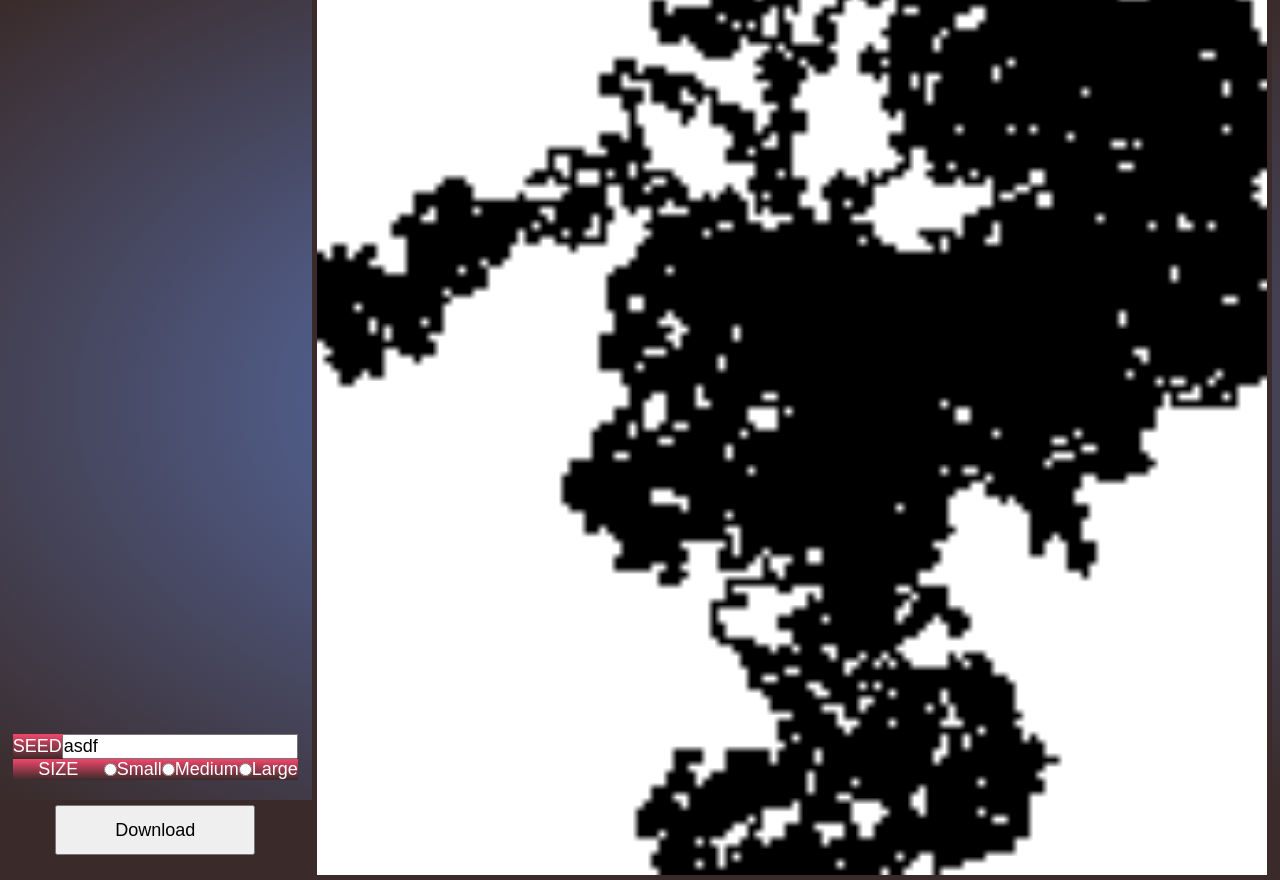
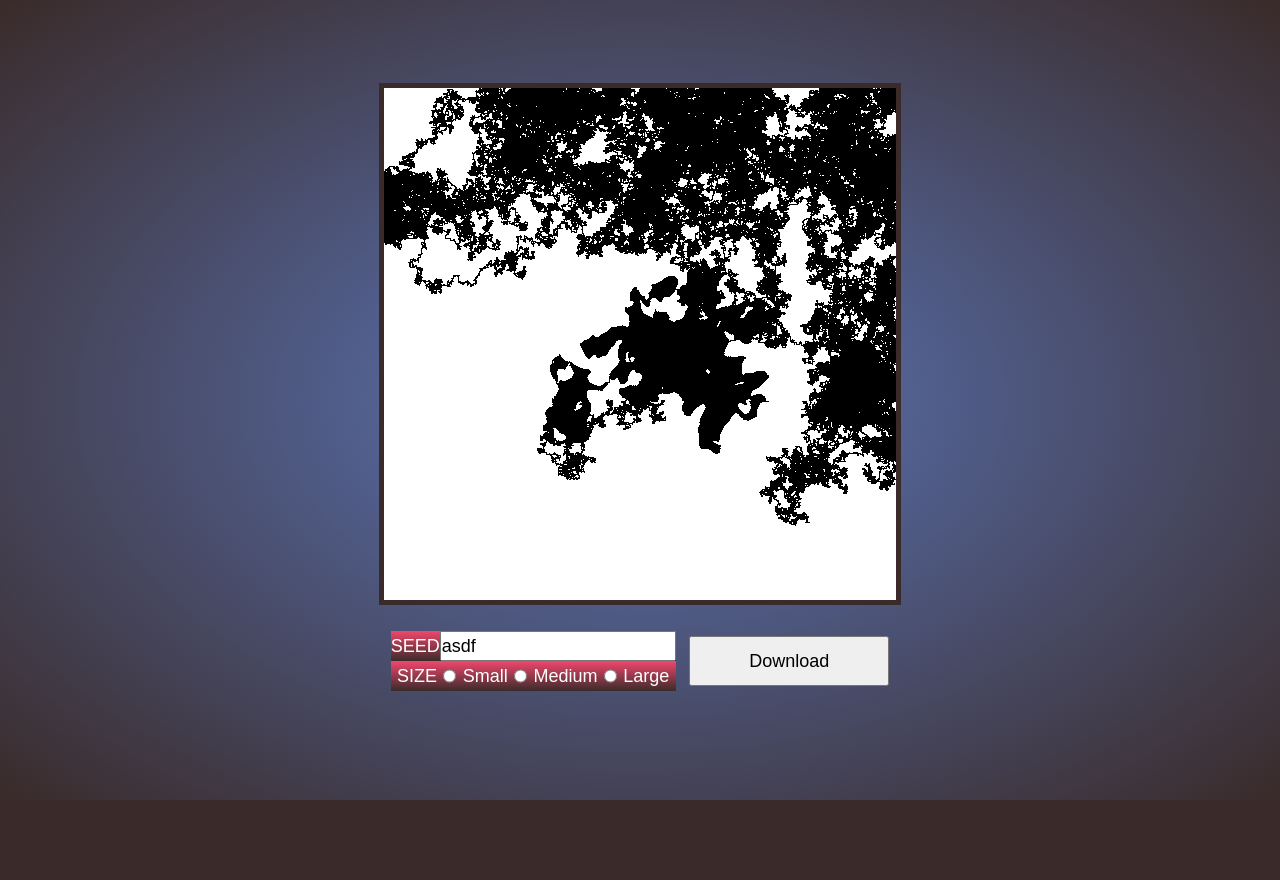
Before and after one commit to nicholasleexyz/ncas, a website with bundled scripts: page javascript_version/index.html in a window 1280 px wide. After the commit the page ends 800 px from the top, so only its background shows below. Built offline with nearby package versions, Linux system fonts and the light colour scheme.

Commit message:
changed to a vertical layout.

```diff
--- a/javascript_version/bundle.js
+++ b/javascript_version/bundle.js
@@ -972,8 +972,8 @@ let seed = "asdf";
 
 const canvas = document.querySelector('canvas');
 const context = canvas.getContext('2d');
-var width = canvas.width = 128;
-var height = canvas.height = 128;
+var width = canvas.width = 512;
+var height = canvas.height = 512;
 const cellSize = 1;
 var grid = [];
 
@@ -993,17 +993,15 @@ for (let i = 0; i < ele.length; i++) {
     let change = () => {
         let s = 0;
 
-        if(element.id === "small")
-            s= 128;
-        else if(element.id === "medium")
-            s= 256;
-        else if(element.id === "large")
-            s= 512;
+        if (element.id === "small")
+            s = 128;
+        else if (element.id === "medium")
+            s = 256;
+        else if (element.id === "large")
+            s = 512;
 
         width = canvas.width = s;
         height = canvas.height = s;
-
-        // console.log("asdf");
 
         generateGrid();
     };
@@ -1176,7 +1174,7 @@ function drawGrid() {
             // context.fillStyle = grid[y][x] ? "#222E44" : "#3497A1";
             // context.fillStyle = grid[y][x] ? "#5B76B9" : "#63C7DD" ;
             // context.fillStyle = grid[y][x] ? "#3A2B2A" : "#F5F6F7" ;
-            context.fillStyle = grid[y][x] ? "#000" : "#FFF" ;
+            context.fillStyle = grid[y][x] ? "#000" : "#FFF";
             context.fillRect(x * cellSize, y * cellSize, cellSize, cellSize);
         }
     }
--- a/javascript_version/index.html
+++ b/javascript_version/index.html
@@ -13,6 +13,10 @@
 <body>
     <div id="content">
         <div id="settings-map-container">
+            <div id="map">
+                <canvas></canvas>
+            </div>
+            <div id="download-button-container">
                 <div id="settings">
                     <div class="setting-item" id="seed">
                         <span>SEED</span>
@@ -27,14 +31,10 @@
                         <input type="radio" name="size" id="large" />
                         <label for="large">Large</label>
                     </div>
-                <div id="download-button-container">
+                </div>
                 <button id="download-button">Download</button>
             </div>
-            </div>
-            <div id="break"></div>
-            <div id="map">
-                <canvas></canvas>
-            </div>
+            <!-- <div id="break"></div> -->
         </div>
     </div>
 </body>
--- a/javascript_version/main.css
+++ b/javascript_version/main.css
@@ -11,17 +11,12 @@ span {
 }
 
 #download-button-container {
-    min-height: 100px;
     display: flex;
     align-items: center;
-    justify-content: center;
-    width: 100%;
+    justify-content: space-around;
+    width: 512px;
+    margin: 2%;
     align-self: center;
-    margin-right: auto;
-}
-
-#break {
-    width: 2%;
 }
 
 #download-button {
@@ -29,21 +24,25 @@ span {
     height: 50px;
 }
 
+label {
+    margin: auto;
+}
+
 .setting-item {
     display: flex;
     background: linear-gradient(#F1476C, #3A2B2A);
     color: white;
+    height: 30px;
 }
 
 /* #63C7DD */
 
 #settings-map-container {
-    height: fit-content;
     display: flex;
-    flex-flow: row nowrap;
+    flex-flow: column nowrap;
     width: 100%;
-    align-items: end;
-    margin: 1%;
+    height: 100%;
+    justify-content: center;
 }
 
 #settings {
@@ -52,19 +51,19 @@ span {
 }
 
 canvas {
-    width: 100%;
-    min-width: 512px;
-    height: auto;
+    width: 512px;
     image-rendering: crisp-edges;
     border: #3A2B2A;
     border-style: solid;
     border-width: thick;
+    background-color: blue;
 }
 
 #content {
     display: flex;
-    flex-flow: row nowrap;
+    flex-flow: column nowrap;
     align-items: center;
+
     width: 1280px;
     background: radial-gradient(#5B76B9, #3A2B2A);
 }
```
Also changed, not shown: javascript_version/src/main.js (+9 -11 lines). Lines whose indentation alone changed are shown as unchanged.
